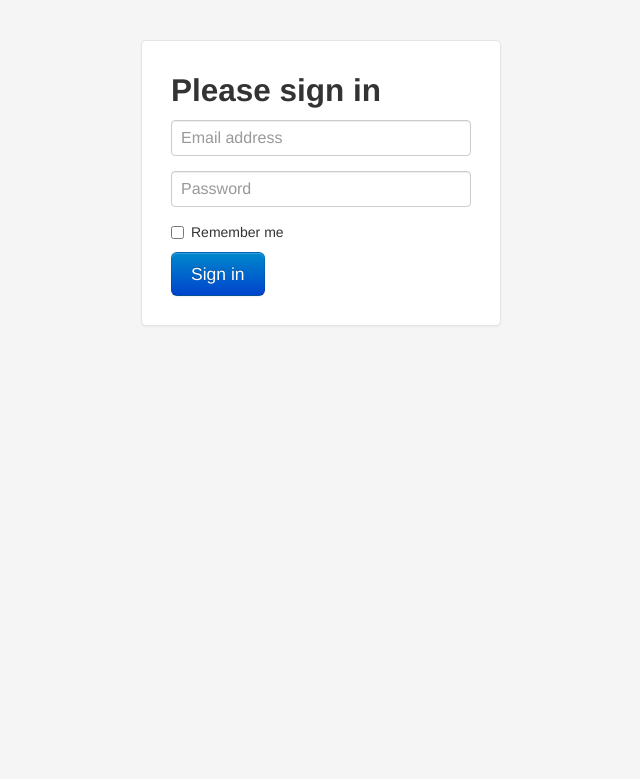
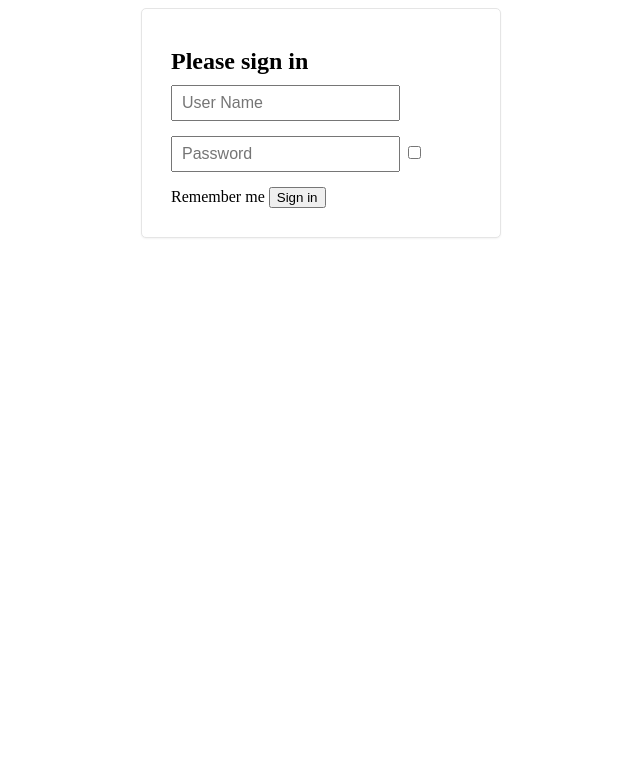
Before and after one commit to nnoori/amoeba_fn, a Python web app: template templates/login.html in a window 1280 px wide. Shown: the top 779 px of the page, without its empty margins (319-959 px from the left). Run offline with Jinja, Linux system fonts and the light colour scheme; the template is opened without the code that fills it, so the values that code supplies are empty; some libraries are stand-ins or nearby versions.

```diff
--- a/templates/login.html
+++ b/templates/login.html
@@ -1,21 +1,6 @@
-<!DOCTYPE html>
-<html lang="en">
-  <head>
-    <meta charset="utf-8">
-    <title>Sign in &middot; Twitter Bootstrap</title>
-    <meta name="viewport" content="width=device-width, initial-scale=1.0">
-    <meta name="description" content="">
-    <meta name="author" content="">
+<head>
 
-    <!-- Le styles -->
-    <link href="../static/css/bootstrap.css" rel="stylesheet">
-    <style type="text/css">
-      body {
-        padding-top: 40px;
-        padding-bottom: 40px;
-        background-color: #f5f5f5;
-      }
-
+<style type="text/css">
       .form-signin {
         max-width: 300px;
         padding: 19px 29px 29px;
@@ -42,7 +27,7 @@
       }
 
     </style>
-    <link href="../assets/css/bootstrap-responsive.css" rel="stylesheet">
+
 
     <!-- HTML5 shim, for IE6-8 support of HTML5 elements -->
     <!--[if lt IE 9]>
@@ -50,11 +35,11 @@
     <![endif]-->
 
     <!-- Fav and touch icons -->
-    <link rel="apple-touch-icon-precomposed" sizes="144x144" href="../assets/ico/apple-touch-icon-144-precomposed.png">
-    <link rel="apple-touch-icon-precomposed" sizes="114x114" href="../assets/ico/apple-touch-icon-114-precomposed.png">
-      <link rel="apple-touch-icon-precomposed" sizes="72x72" href="../assets/ico/apple-touch-icon-72-precomposed.png">
-                    <link rel="apple-touch-icon-precomposed" href="../assets/ico/apple-touch-icon-57-precomposed.png">
-                                   <link rel="shortcut icon" href="../assets/ico/favicon.png">
+    <link rel="apple-touch-icon-precomposed" sizes="144x144" href="/static/ico/apple-touch-icon-144-precomposed.png">
+    <link rel="apple-touch-icon-precomposed" sizes="114x114" href="/static/ico/apple-touch-icon-114-precomposed.png">
+      <link rel="apple-touch-icon-precomposed" sizes="72x72" href="/static/ico/apple-touch-icon-72-precomposed.png">
+                    <link rel="apple-touch-icon-precomposed" href="/static/ico/apple-touch-icon-57-precomposed.png">
+                                   <link rel="shortcut icon" href="/static/ico/favicon.png">
   </head>
 
   <body>
@@ -63,7 +48,7 @@
 
       <form class="form-signin">
         <h2 class="form-signin-heading">Please sign in</h2>
-        <input type="text" class="input-block-level" placeholder="Email address">
+        <input type="text" class="input-block-level" placeholder="User Name">
         <input type="password" class="input-block-level" placeholder="Password">
         <label class="checkbox">
           <input type="checkbox" value="remember-me"> Remember me
@@ -72,23 +57,3 @@
       </form>
 
     </div> <!-- /container -->
-
-    <!-- Le javascript
-    ================================================== -->
-    <!-- Placed at the end of the document so the pages load faster -->
-    <script src="../static/js/jquery.js"></script>
-    <script src="../static/js/bootstrap-transition.js"></script>
-    <script src="../static/js/bootstrap-alert.js"></script>
-    <script src="../static/js/bootstrap-modal.js"></script>
-    <script src="../static/js/bootstrap-dropdown.js"></script>
-    <script src="../static/js/bootstrap-scrollspy.js"></script>
-    <script src="../static/js/bootstrap-tab.js"></script>
-    <script src="../static/js/bootstrap-tooltip.js"></script>
-    <script src="../static/js/bootstrap-popover.js"></script>
-    <script src="../static/js/bootstrap-button.js"></script>
-    <script src="../static/js/bootstrap-collapse.js"></script>
-    <script src="../static/js/bootstrap-carousel.js"></script>
-    <script src="../static/js/bootstrap-typeahead.js"></script>
-
-  </body>
-</html>
```
Also changed, not shown: templates/base.html (+33 -5 lines), templates/index.html (+5 -6 lines), static/img/book_1.jpg (added), static/img/book_2.jpg (added), static/img/cloud_1.jpg (added), static/img/cloud_2.png (added), static/img/cloud_3.JPG (added), static/img/e-book_1.jpg (added).
